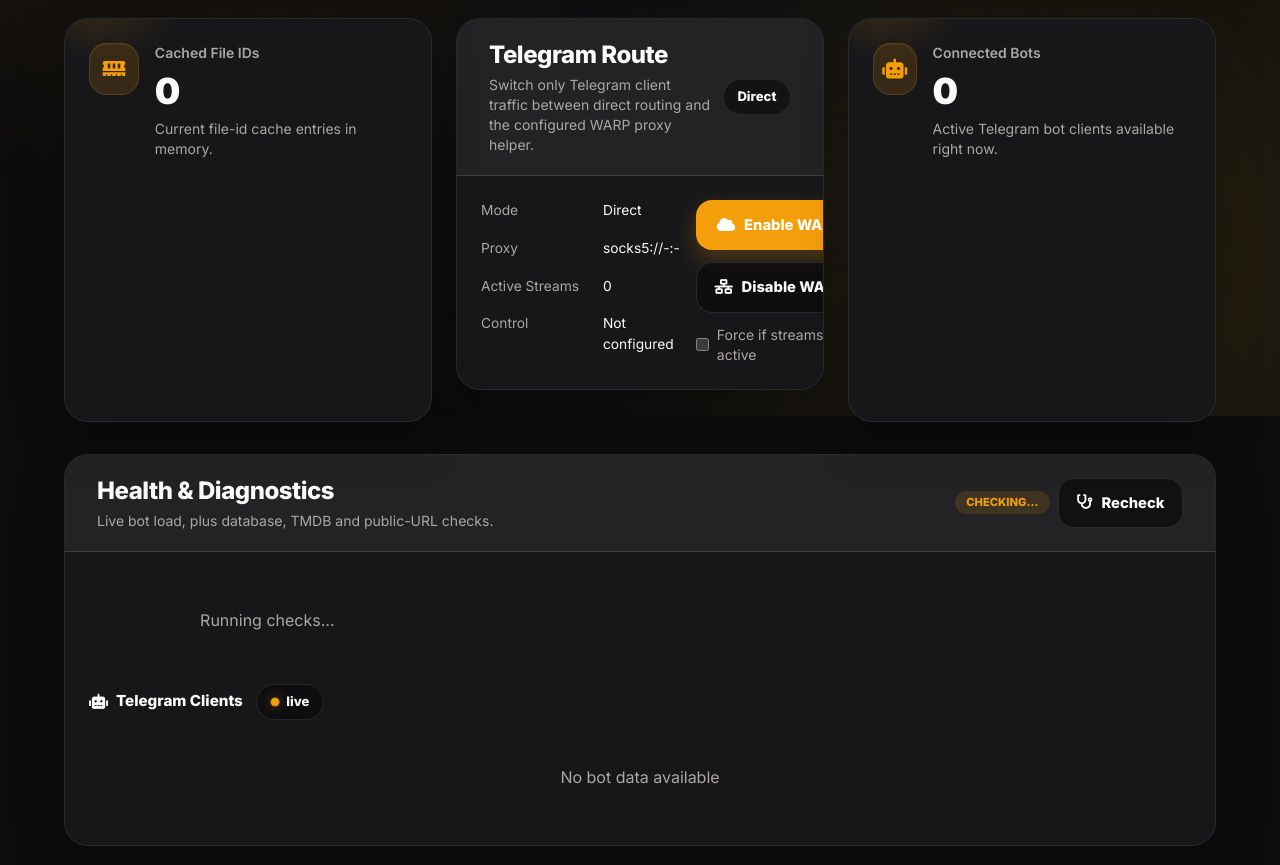
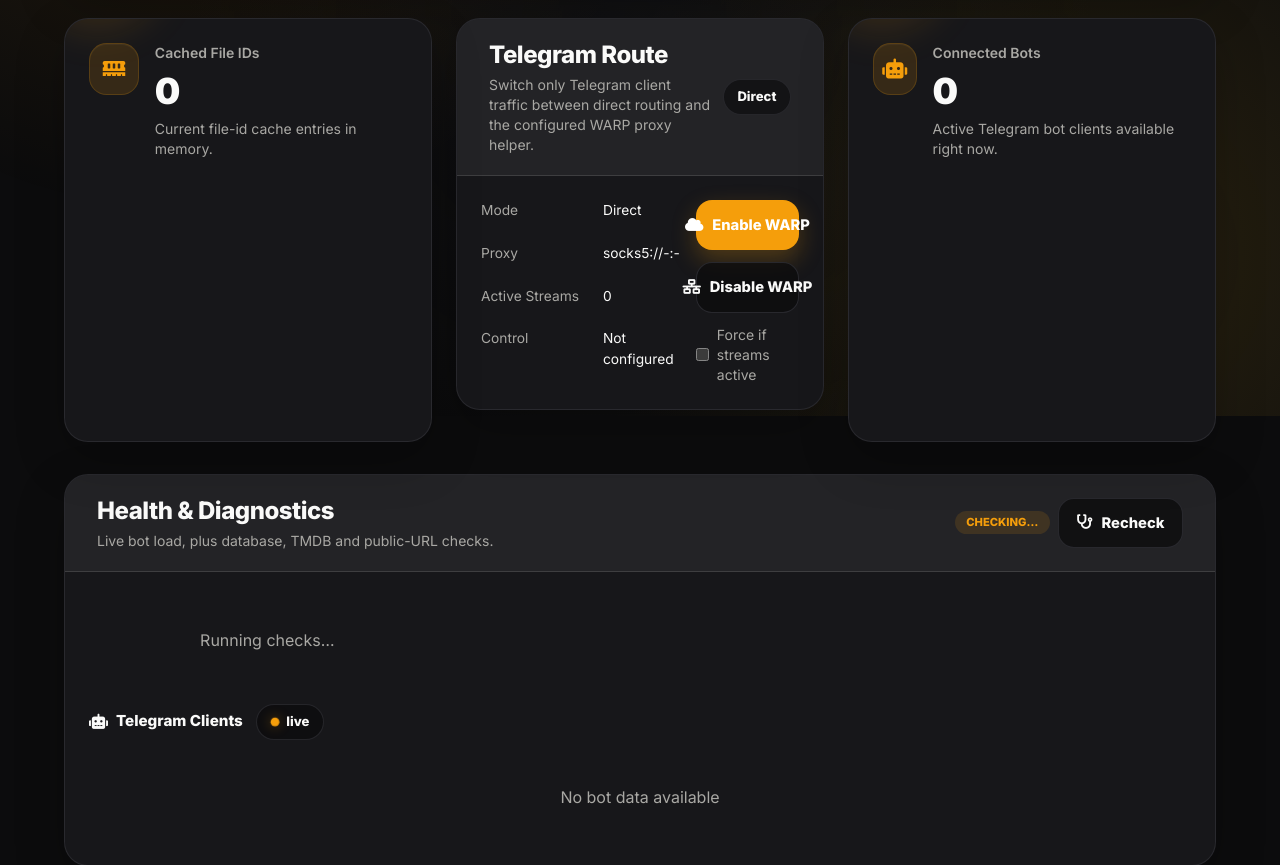
Before and after one commit to rohan-js/Telegram-Stremio, a FastAPI app: page /admin/dashboard in a window 1280 px wide. Shown: the part 384-1249 px from the top of the page. Run offline with FastAPI, Linux system fonts and the light colour scheme; the visitor is signed in with stand-in values (Sample User, id 1); data that the repository does not hold is empty; parts of the project's set-up code (start-up, migrations or seed data) failed here and were passed over; some libraries are stand-ins or nearby versions.

Commit message:
Fix Telegram Route card button overflow on admin dashboard
Constrain WARP section grid column with minmax(0,auto), add min-w-0
to button container, and make buttons w-full to prevent Enable WARP
button from being clipped at the card right edge.

```diff
--- a/Backend/fastapi/templates/admin_dashboard.html
+++ b/Backend/fastapi/templates/admin_dashboard.html
@@ -357,16 +357,16 @@
             </div>
             <span class="pill" id="warp-mode-pill">Loading</span>
         </div>
-        <div class="p-4 sm:p-5 lg:p-6 grid grid-cols-1 lg:grid-cols-[1fr_auto] gap-4">
+        <div class="p-4 sm:p-5 lg:p-6 grid grid-cols-1 lg:grid-cols-[1fr_minmax(0,auto)] gap-4">
             <div class="mobile-kv">
                 <div class="key">Mode</div><div id="warp-mode">-</div>
                 <div class="key">Proxy</div><div id="warp-proxy">-</div>
                 <div class="key">Active Streams</div><div id="warp-active">-</div>
                 <div class="key">Control</div><div id="warp-control">-</div>
             </div>
-            <div class="flex flex-col sm:flex-row lg:flex-col gap-3">
-                <button onclick="applyWarp(true, false)" class="btn-ui btn-primary"><i class="fas fa-cloud"></i> Enable WARP</button>
-                <button onclick="applyWarp(false, false)" class="btn-ui btn-ghost"><i class="fas fa-network-wired"></i> Disable WARP</button>
+            <div class="flex flex-col sm:flex-row lg:flex-col gap-3 min-w-0">
+                <button onclick="applyWarp(true, false)" class="btn-ui btn-primary w-full"><i class="fas fa-cloud"></i> Enable WARP</button>
+                <button onclick="applyWarp(false, false)" class="btn-ui btn-ghost w-full"><i class="fas fa-network-wired"></i> Disable WARP</button>
                 <label class="flex items-center gap-2 muted text-sm">
                     <input id="warp-force" type="checkbox"> Force if streams active
                 </label>
```
